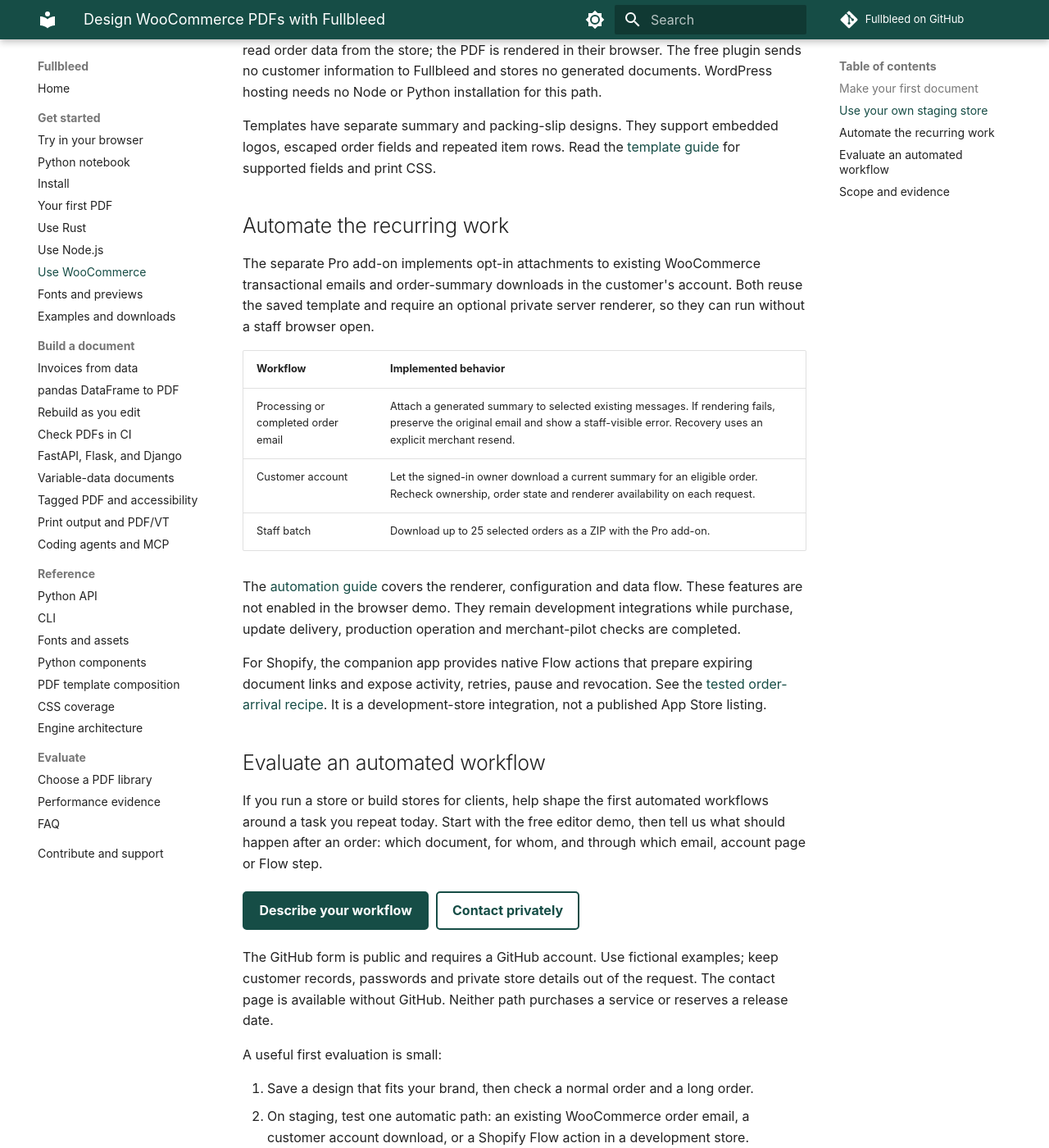
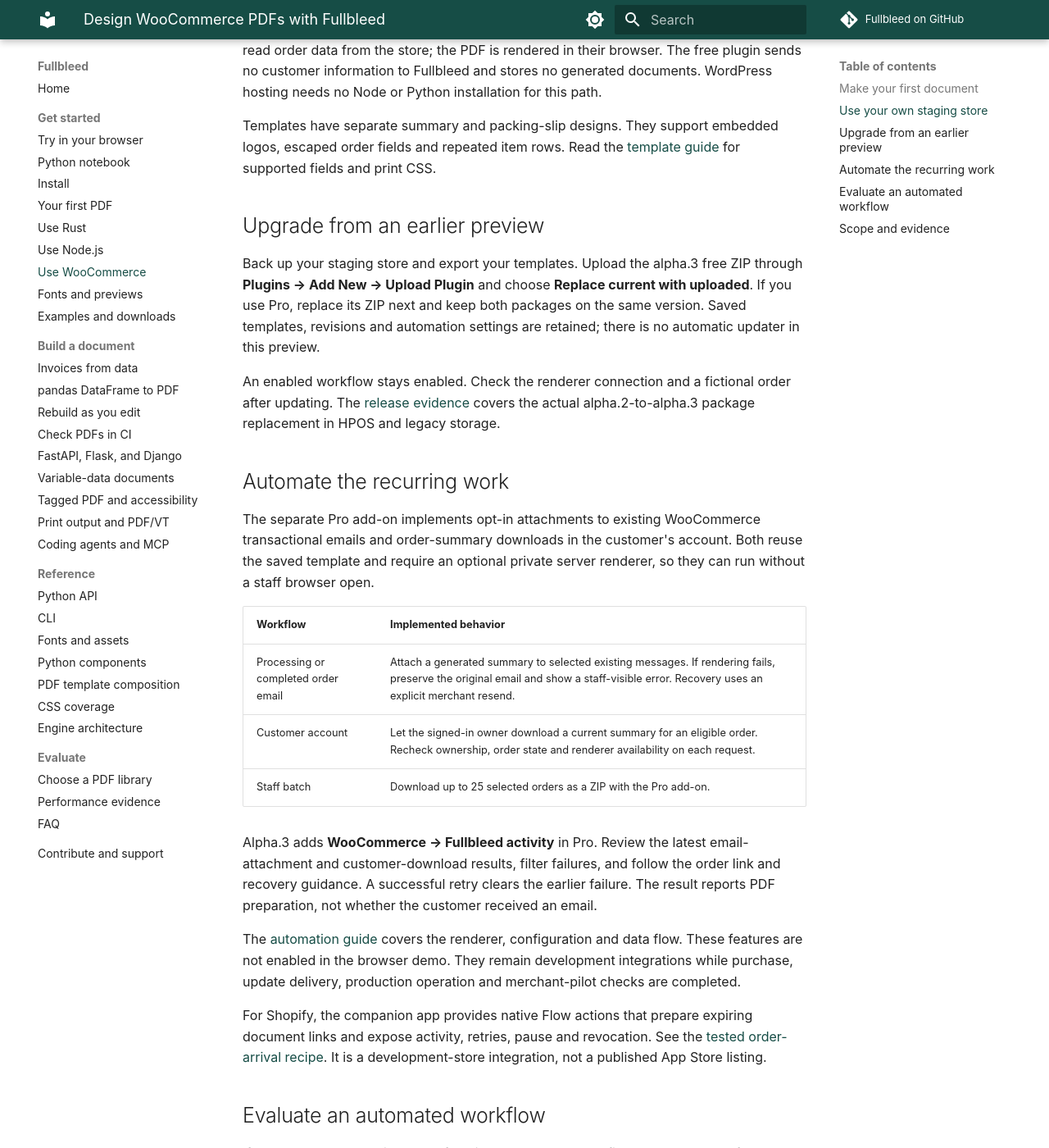
Before and after one commit to fullbleed-engine/docs, an MkDocs documentation site: the page built from docs/guides/woocommerce.md, in a window 1280 px wide and 1400 px high, scrolled down 2127 px. Shown: the whole window at 82% size. Built offline with MkDocs 1.6.1 and Material for MkDocs 9.7.7, drawn with Linux system fonts in a browser that asks for light colours; comment, search, counter and statistics services are not loaded.

Commit message:
Document commerce alpha.3 activity and manual upgrades (#23)

```diff
--- a/docs/guides/woocommerce.md
+++ b/docs/guides/woocommerce.md
@@ -13,7 +13,7 @@
 sales, update subscriptions and marketplace listings are not live.
 
 [Try a sample store](https://playground.wordpress.net/?storage=temp&blueprint-url=https://raw.githubusercontent.com/fullbleed-engine/fullbleed-commerce/main/playground/blueprint.json){ .md-button .md-button--primary }
-[Download the free preview](https://github.com/fullbleed-engine/fullbleed-commerce/releases/download/v0.1.0-alpha.2/fullbleed-commerce-0.1.0-alpha.2.zip){ .md-button }
+[Download the free preview](https://github.com/fullbleed-engine/fullbleed-commerce/releases/download/v0.1.0-alpha.3/fullbleed-commerce-0.1.0-alpha.3.zip){ .md-button }
 
 ## Make your first document
 
@@ -55,6 +55,18 @@
 [template guide](https://github.com/fullbleed-engine/fullbleed-commerce/blob/main/docs/templates.md)
 for supported fields and print CSS.
 
+## Upgrade from an earlier preview
+
+Back up your staging store and export your templates. Upload the alpha.3 free
+ZIP through **Plugins → Add New → Upload Plugin** and choose **Replace current
+with uploaded**. If you use Pro, replace its ZIP next and keep both packages on
+the same version. Saved templates, revisions and automation settings are retained;
+there is no automatic updater in this preview.
+
+An enabled workflow stays enabled. Check the renderer connection and a fictional
+order after updating. The [release evidence](https://github.com/fullbleed-engine/fullbleed-commerce/releases/tag/v0.1.0-alpha.3)
+covers the actual alpha.2-to-alpha.3 package replacement in HPOS and legacy storage.
+
 ## Automate the recurring work
 
 The separate Pro add-on implements opt-in attachments to existing WooCommerce
@@ -67,6 +79,11 @@
 | Processing or completed order email | Attach a generated summary to selected existing messages. If rendering fails, preserve the original email and show a staff-visible error. Recovery uses an explicit merchant resend. |
 | Customer account | Let the signed-in owner download a current summary for an eligible order. Recheck ownership, order state and renderer availability on each request. |
 | Staff batch | Download up to 25 selected orders as a ZIP with the Pro add-on. |
+
+Alpha.3 adds **WooCommerce → Fullbleed activity** in Pro. Review the latest
+email-attachment and customer-download results, filter failures, and follow the
+order link and recovery guidance. A successful retry clears the earlier failure.
+The result reports PDF preparation, not whether the customer received an email.
 
 The [automation guide](https://github.com/fullbleed-engine/fullbleed-commerce/blob/main/automation/README.md)
 covers the renderer, configuration and data flow. These features are not enabled
@@ -113,7 +130,7 @@
 and unsupported glyphs, preserves the platform's amounts and does not recalculate
 tax. Validate your own order shapes and language coverage on staging.
 
-The [release](https://github.com/fullbleed-engine/fullbleed-commerce/releases/tag/v0.1.0-alpha.2)
+The [release](https://github.com/fullbleed-engine/fullbleed-commerce/releases/tag/v0.1.0-alpha.3)
 includes checksums, readable source and license notices. WordPress plugin code
 is GPL-compatible; Fullbleed core remains MIT. The
 [verification record](https://github.com/fullbleed-engine/fullbleed-commerce/blob/main/docs/verification.md)
```
